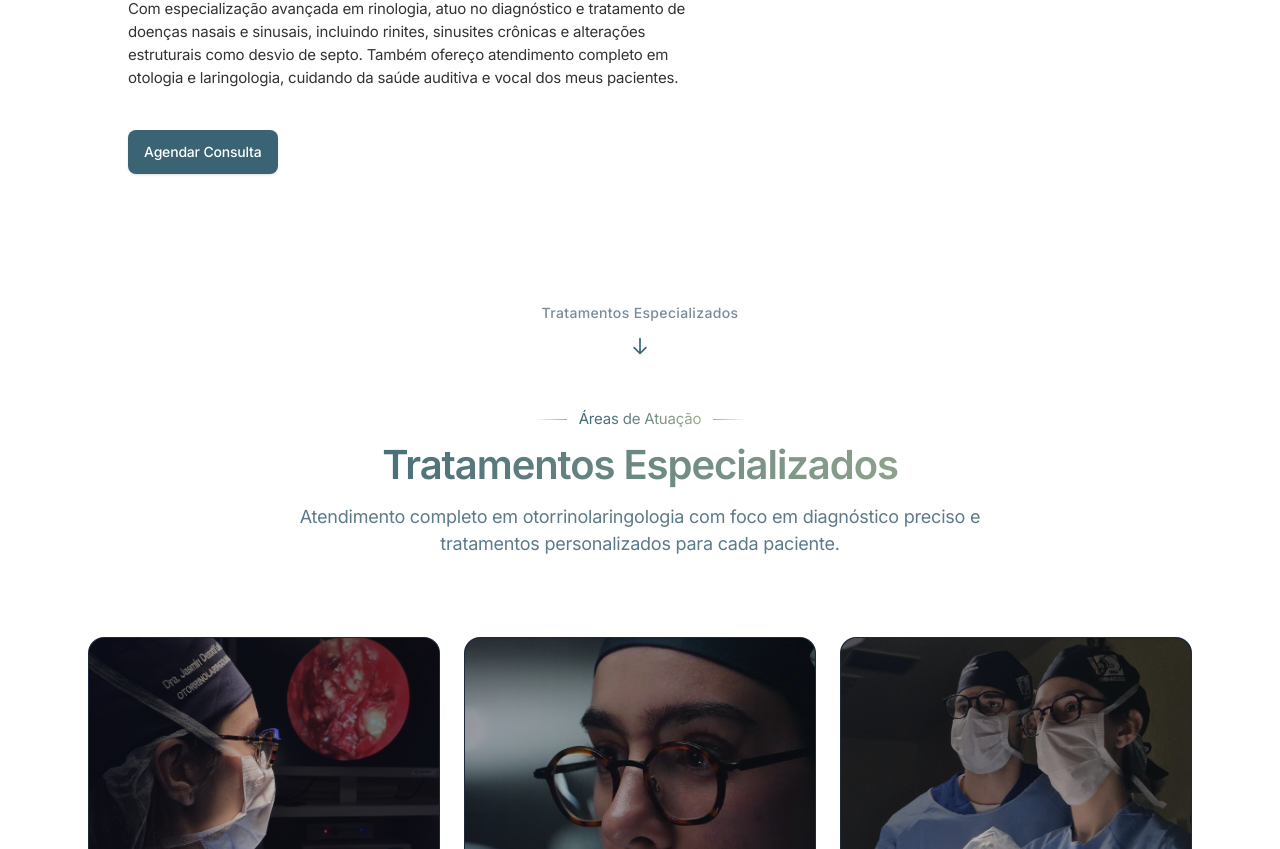
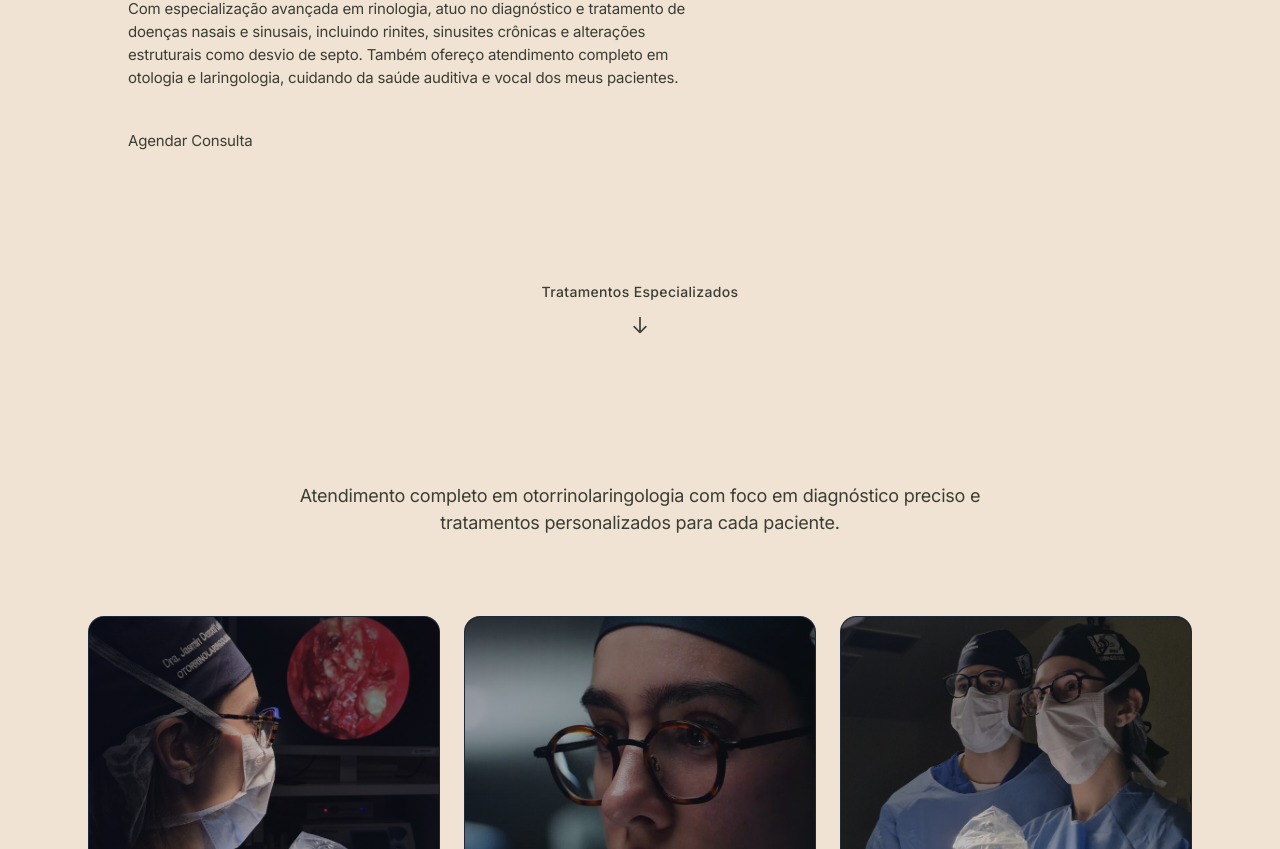
Before and after one commit to iagochavarry/website-jasmin-dezotti, a Next.js app: page / in a window 1280 px wide. Shown: the part 1951-2800 px from the top of the page. Built offline with nearby package versions, Linux system fonts and the light colour scheme.

Commit message:
refactor(theme): replace @theme palette with V2 tokens; stub v2.css for T5

```diff
--- /dev/null
+++ b/app/css/additional-styles/v2.css
@@ -0,0 +1 @@
+/* V2 design system — placeholder, filled in T5 */
--- a/app/css/style.css
+++ b/app/css/style.css
@@ -1,8 +1,7 @@
 @import 'tailwindcss';
 
-/* Additional styles */
-@import './additional-styles/utility-patterns.css' layer(components);
-@import './additional-styles/theme.css';
+/* V2 design system */
+@import './additional-styles/v2.css';
 
 @plugin "@tailwindcss/forms" {
   strategy: base;
@@ -10,20 +9,21 @@
 
 @theme {
   --font-inter: var(--font-inter), sans-serif;
-  --font-nacelle: var(--font-nacelle), sans-serif;
+  --font-cormorant: var(--font-cormorant), "Times New Roman", serif;
 
-  /* Medical Theme - Color Palette */
-  --color-background-primary: #F9F7F4;
-  --color-background-secondary: #E8E3DC;
-  --color-primary: #3A6373;
-  --color-primary-light: #4A7383;
-  --color-primary-dark: #2A5363;
-  --color-secondary: #9DAE91;
-  --color-secondary-light: #B5C5A9;
-  --color-accent: #D6CBBE;
-  --color-text-primary: #333333;
-  --color-text-secondary: #5C7A89;
-  --color-text-muted: #7A8B99;
+  /* V2 palette */
+  --color-cream: #F1E3D3;
+  --color-cream-2: #EAD6C2;
+  --color-paper: #FBF6EF;
+  --color-sage: #6E7563;
+  --color-sage-deep: #565C4D;
+  --color-sage-soft: #8E957F;
+  --color-terra: #C07A52;
+  --color-terra-deep: #A86340;
+  --color-ink: #3A3D34;
+  --color-line: rgba(110, 117, 99, 0.18);
+  --color-line-warm: rgba(192, 122, 82, 0.35);
+  --color-accent-soft: #E6BFA6;
 
   --text-xs: 0.8125rem;
   --text-xs--line-height: 1.5384;
@@ -61,59 +61,14 @@
   --animate-gradient: gradient 6s linear infinite;
 
   @keyframes shine {
-    0% {
-      top: 0;
-      transform: scaleY(5);
-      opacity: 0;
-    }
-
-    10% {
-      opacity: 0.8;
-    }
-
-    20% {
-      top: 100%;
-      transform: scaleY(10);
-      opacity: 0;
-    }
-
-    100% {
-      top: 100%;
-      transform: scaleY(1);
-      opacity: 0;
-    }
+    0%   { top: 0; transform: scaleY(5); opacity: 0; }
+    10%  { opacity: 0.8; }
+    20%  { top: 100%; transform: scaleY(10); opacity: 0; }
+    100% { top: 100%; transform: scaleY(1); opacity: 0; }
   }
 
   @keyframes gradient {
-    to {
-      background-position: 200% center;
-    }
-  }
-
-  @keyframes gentleFloat {
-
-    0%,
-    100% {
-      transform: translateY(0);
-    }
-
-    50% {
-      transform: translateY(6px);
-    }
-  }
-
-  @keyframes gentlePulse {
-
-    0%,
-    100% {
-      opacity: 0.4;
-      transform: scale(1);
-    }
-
-    50% {
-      opacity: 0.7;
-      transform: scale(1.1);
-    }
+    to { background-position: 200% center; }
   }
 }
 
@@ -121,9 +76,6 @@
   The default border color has changed to `currentColor` in Tailwind CSS v4,
   so we've added these compatibility styles to make sure everything still
   looks the same as it did with Tailwind CSS v3.
-
-  If we ever want to remove these styles, we need to add an explicit border
-  color utility to any element that depends on these defaults.
 */
 @layer base {
   html {
@@ -135,15 +87,15 @@
   ::before,
   ::backdrop,
   ::file-selector-button {
-    border-color: var(--color-accent, currentColor);
+    border-color: var(--color-line, currentColor);
   }
 
   body {
-    background-color: var(--color-background-primary);
-    color: var(--color-text-primary);
+    background-color: var(--color-cream);
+    color: var(--color-ink);
   }
 
-  /* Scroll offset para compensar header fixo */
+  /* Scroll offset to compensate fixed header */
   section[id] {
     scroll-margin-top: 6rem;
   }
```
